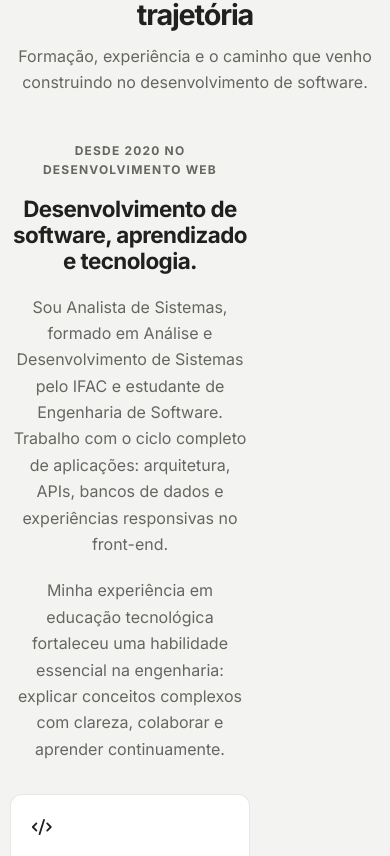
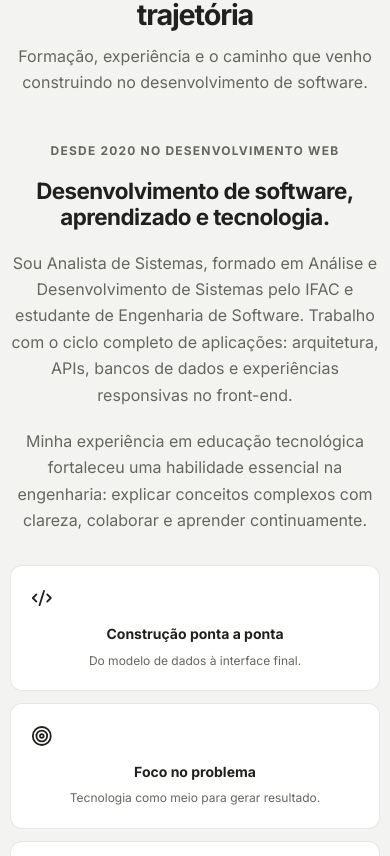
Before and after one commit to marcosvitordev/portifolio-react, a React (Vite) app: page / in a window 390 px wide. Shown: the part 1008-1864 px from the top of the page. Built offline with nearby package versions, Linux system fonts and the light colour scheme.

Commit message:
fix: expand about content on mobile

```diff
--- a/src/styles/classic.css
+++ b/src/styles/classic.css
@@ -485,6 +485,23 @@
   .about-image-wrap {
     display: none;
   }
+
+  .about-grid {
+    display: block;
+    width: 100%;
+    min-width: 0;
+  }
+
+  .about-content {
+    width: 100%;
+    min-width: 0;
+  }
+
+  .about-content > h3,
+  .about-content > p {
+    width: 100%;
+    max-width: 36rem;
+  }
 }
 
 @media (max-width: 425px) {
```
